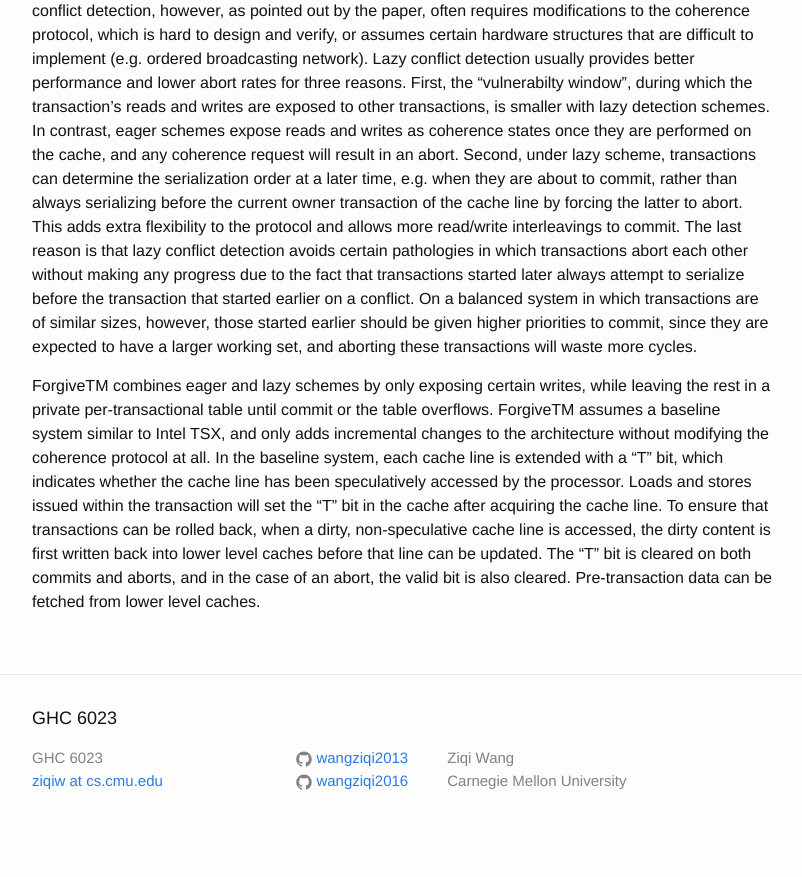
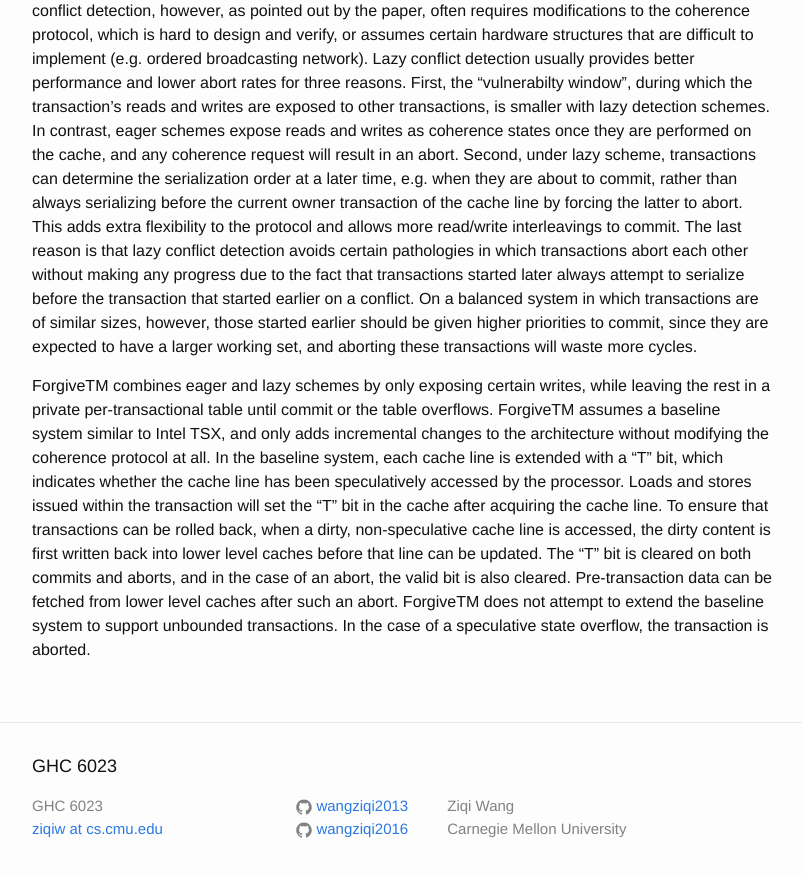
Before and after one commit to wangziqi2013/wangziqi2013.github.io, a Jekyll site: the page built from _posts/2019-09-27-forgivetm.markdown, in a window 1280 px wide and 900 px high, scrolled down 847 px. Shown: the top 877 px of the window, without its empty margins (238-1040 px from the left). Built offline with Jekyll 4.4.1, drawn with Linux system fonts in a browser that asks for light colours; before the commit the page ends 1699 px from its top, so only the background shows below that.

Commit message:
Finish base line

```diff
--- a/_posts/2019-09-27-forgivetm.markdown
+++ b/_posts/2019-09-27-forgivetm.markdown
@@ -45,4 +45,6 @@ extended with a "T" bit, which indicates whether the cache line has been specula
 and stores issued within the transaction will set the "T" bit in the cache after acquiring the cache line. To ensure that
 transactions can be rolled back, when a dirty, non-speculative cache line is accessed, the dirty content is first written
 back into lower level caches before that line can be updated. The "T" bit is cleared on both commits and aborts, and in
-the case of an abort, the valid bit is also cleared. Pre-transaction data can be fetched from lower level caches.
+the case of an abort, the valid bit is also cleared. Pre-transaction data can be fetched from lower level caches after
+such an abort. ForgiveTM does not attempt to extend the baseline system to support unbounded transactions. In the case of a
+speculative state overflow, the transaction is aborted.
```
